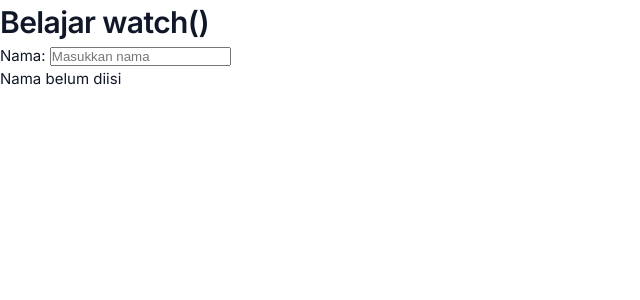
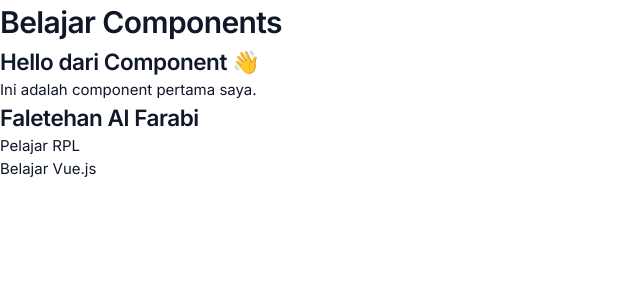
Before and after one commit to FaletehanAlF/belajar-vue, a Vue app: page / in a window 1280 px wide. Shown: the top 300 px of the page, without its empty margins (0-640 px from the left). Built offline with nearby package versions, Linux system fonts and the light colour scheme.

Commit message:
feat: create vue components

```diff
--- a/src/App.vue
+++ b/src/App.vue
@@ -1,35 +1,14 @@
 <script setup lang="ts">
-import { ref, watch } from 'vue'
-
-const name = ref('')
-const message = ref('Nama belum diisi')
-
-watch(name, (newName) => {
-  if (newName === '') {
-    message.value = 'Nama belum diisi'
-  } else {
-    message.value = `Nama berubah menjadi: ${newName}`
-  }
-})
+import Greeting from './components/Greeting.vue'
+import ProfileCard from './components/ProfileCard.vue'
 </script>
 
 <template>
   <div>
-    <h1>Belajar watch()</h1>
+    <h1>Belajar Components</h1>
 
-    <label for="name">
-      Nama:
-    </label>
+    <Greeting />
 
-    <input
-      id="name"
-      v-model="name"
-      type="text"
-      placeholder="Masukkan nama"
-    >
-
-    <p>
-      {{ message }}
-    </p>
+    <ProfileCard />
   </div>
 </template>
--- /dev/null
+++ b/src/components/Greeting.vue
@@ -0,0 +1,6 @@
+<template>
+  <div>
+    <h2>Hello dari Component 👋</h2>
+    <p>Ini adalah component pertama saya.</p>
+  </div>
+</template>
--- /dev/null
+++ b/src/components/ProfileCard.vue
@@ -0,0 +1,7 @@
+<template>
+  <div>
+    <h2>Faletehan Al Farabi</h2>
+    <p>Pelajar RPL</p>
+    <p>Belajar Vue.js</p>
+  </div>
+</template>
```
